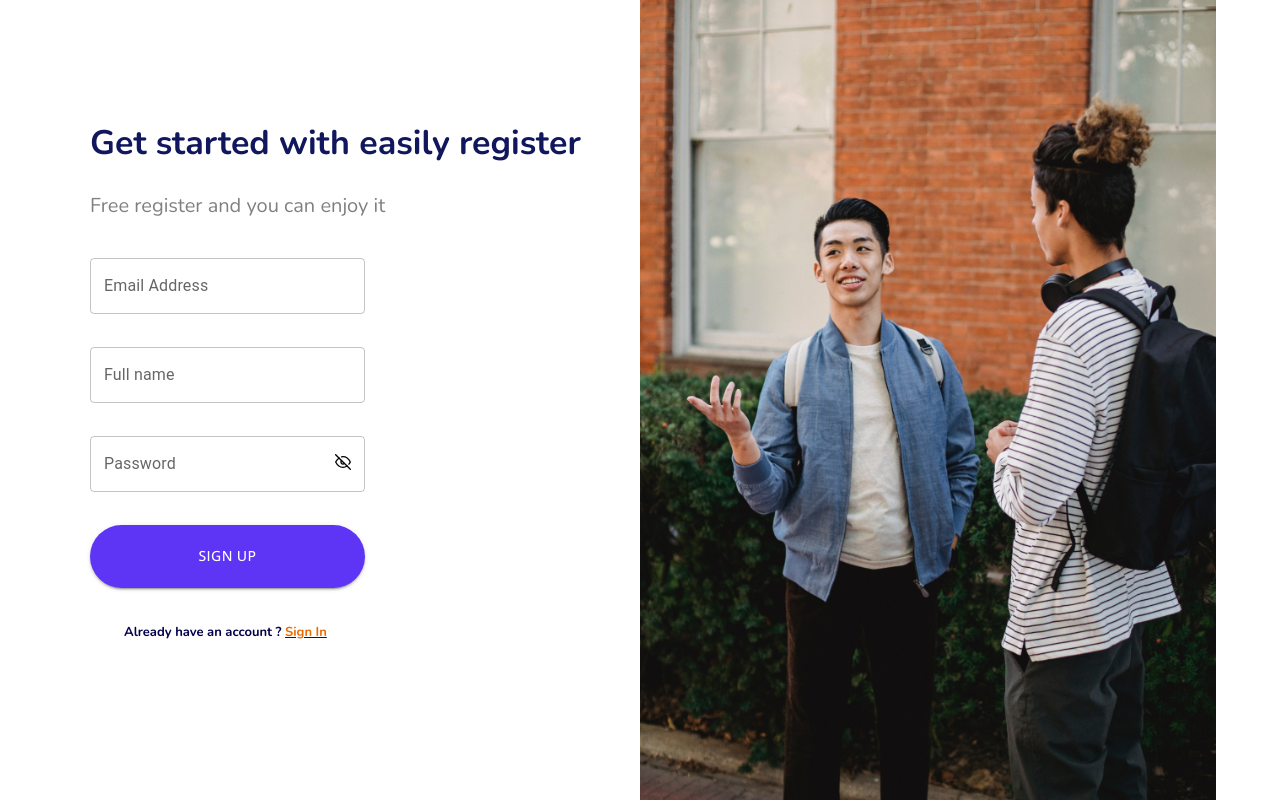
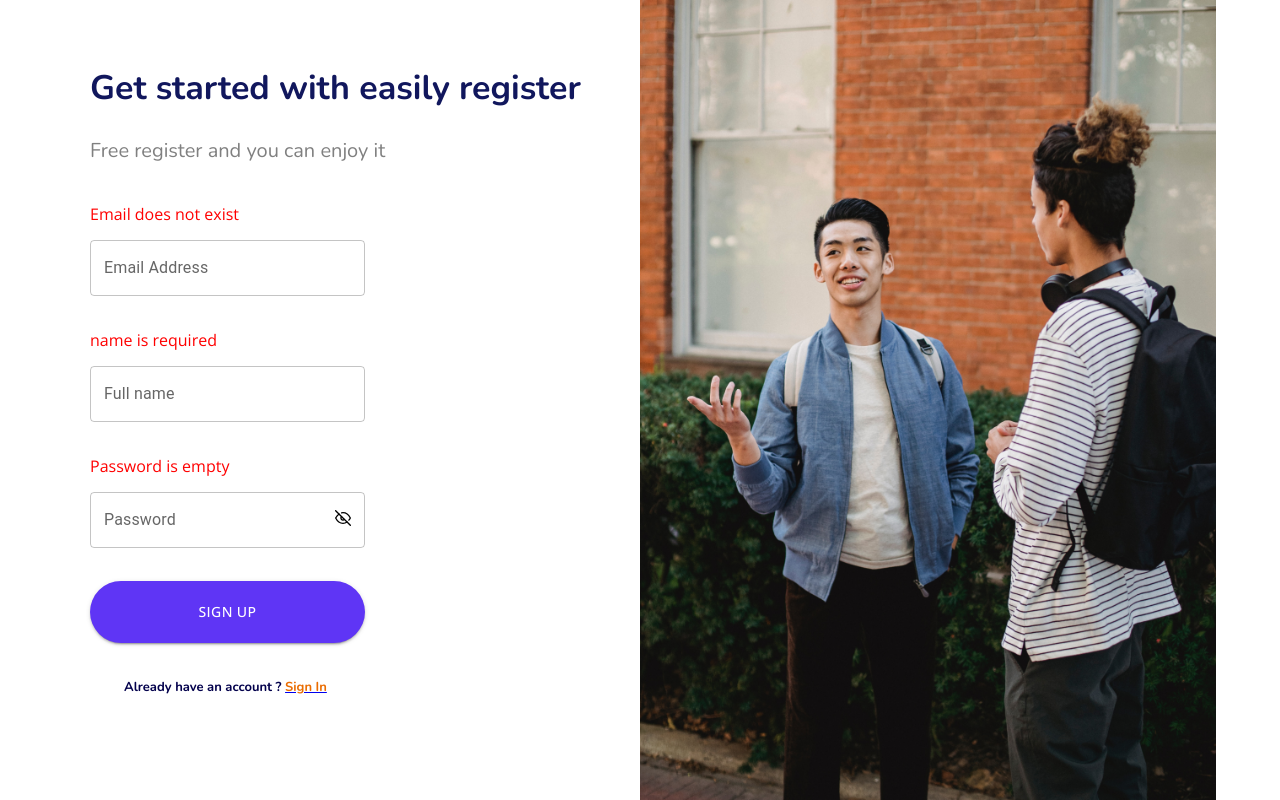
Before and after one commit to mahadihasandev/BartaBox-Chatting-App, a React (Vite) app: page / in a window 1280 px wide. Both pictures are taken after a click on the button "SIGN UP". Built offline with nearby package versions, Linux system fonts and the light colour scheme.

Commit message:
Validation

```diff
--- a/src/index.css
+++ b/src/index.css
@@ -96,3 +96,12 @@
     left: 49%;
     top: 20%;
 }
+
+
+.error-screen{
+    color: red;
+    font-family: "Open Sans", sans-serif;
+    font-weight: 400;
+    padding-bottom: 15px;
+
+}
--- a/src/pages/Login.jsx
+++ b/src/pages/Login.jsx
@@ -74,14 +74,17 @@ function Login() {
 
     if(!pass){
       setPassError("Password is empty")
-    }else if (!/^.{8,}$/.test(pass)){
+    }else if (!/^(?=.{8,})$/.test(pass)){
       setPassError("at least 8 character")
-    }else if(!/[A-Z]/.test(pass)){
+    }else if(!/(?=.*[A-Z])/.test(pass)){
       setPassError("at least one upper case")
-    }else if (!/[a-z]/.test(pass)){
+    }else if (!/^(?=.*[a-z])/.test(pass)){
       setPassError("at least one lower case")
-    }else if (!/\d/.test(pass)){
+    }else if (!/(?=.*\d)/.test(pass)){
       setPassError("at least one number")
+
+      // (?=.*[@$!%*?&])
+      // [A-Za-z\d@$!%*?&]{8,}$
     }
   }
 
@@ -98,10 +101,10 @@ function Login() {
               <img src={GoogleIcon} alt="Google" />
               <h4>Login with Google</h4>
             </div>
-            {emailError&&<div>{emailError}</div>}
+            {emailError&&<div className='error-screen'>{emailError}</div>}
             <CssTextField onChange={handleEmail} id="outlined-basic" label="Email Address" variant="outlined" />
             <div className='passField'>
-              {passError&&<div>{passError}</div>}
+              {passError&&<div className='error-screen'>{passError}</div>}
               <CssTextField onChange={handlePass} type={showPass?"text":"password"} id="outlined-basic" label="Password" variant="outlined" />
               <div onClick={handleEyeClick} className='fa-eye-on'>
 
--- a/src/pages/Registration.jsx
+++ b/src/pages/Registration.jsx
@@ -40,11 +40,72 @@ const CssTextField = styled(TextField)({
 function Registration() {
 
   const [showPass,setShowPass]=useState(false);
-    const [eye,setEye]=useState(false)
+  const [email,setEmail]=useState("");
+  const [emailError,setEmailError]=useState("");
+  const [nameError,setNameError]=useState("");
+  const [passError,setPassError]=useState("");
+  const [name,setName]=useState("");
+   const [pass,setPass]=useState("");
+
+
+
+    function handleEmail(e){
+
+        setEmail(e.target.value)
+        setEmailError("")
+
+    }
+
+    function handleName(e){
+        setName(e.target.value)
+        setNameError("")
+    }
+
+    function handlePass(e){
+        setPass(e.target.value)
+        setPassError("")
+    }
+
+   function handleClick(){
+    if(!email){
+        setEmailError("Email does not exist")
+
+      }else if(!/^\w+([\.-]?\w+)*@\w+([\.-]?\w+)*(\.\w{2,3})+$/.test(email)){
+      setEmailError("Type a valid email")
+    }
+
+
+    if(!name){
+      setNameError("name is required")
+    }else if(!/^.{2,15}$/.test(name)){
+      setNameError("Name must be between 2-16 character long")
+    }else if(!/^[a-zA-Z].*$/.test(name)){
+      setNameError("Must be start with a letter")
+    }else if(!/^[a-zA-Z0-9_]+$/.test(name)){
+      setNameError("only later number & underscore are valid")
+    }
+
+    if(!pass){
+      setPassError("Password is empty")
+    }else if (!/^(?=.{8,})$/.test(pass)){
+      setPassError("at least 8 character")
+    }else if(!/(?=.*[A-Z])/.test(pass)){
+      setPassError("at least one upper case")
+    }else if (!/^(?=.*[a-z])/.test(pass)){
+      setPassError("at least one lower case")
+    }else if (!/(?=.*\d)/.test(pass)){
+      setPassError("at least one number")
+
+      // (?=.*[@$!%*?&])
+      // [A-Za-z\d@$!%*?&]{8,}$
+    }
+
+   }
 
     let handleEyeClick=()=>{
+
       setShowPass(!showPass)
-      setEye(!eye)
+
     }
 
   return (
@@ -55,17 +116,20 @@ function Registration() {
            <div className='reg-title'>
             <h2>Get started with easily register</h2>
             <p>Free register and you can enjoy it</p>
-            <CssTextField id="outlined-basic" label="Email Address" variant="outlined" />
-            <CssTextField id="outlined-basic" label="Full name" variant="outlined" />
+            {emailError&&<div className='error-screen'>{emailError}</div>}
+            <CssTextField onChange={handleEmail} id="outlined-basic" label="Email Address" variant="outlined" />
+            {nameError&&<div className='error-screen'>{nameError}</div>}
+            <CssTextField onChange={handleName} id="outlined-basic" label="Full name" variant="outlined" />
+            {passError&&<div className='error-screen'>{passError}</div>}
             <div className='passField'>
-                          <CssTextField type={showPass?"text":"password"} id="outlined-basic" label="Password" variant="outlined" />
+                          <CssTextField onChange={handlePass} type={showPass?"text":"password"} id="outlined-basic" label="Password" variant="outlined" />
                           <div onClick={handleEyeClick} className='fa-eye-on'>
 
-                          {eye?<FiEye />:<FiEyeOff />}
+                          {showPass?<FiEye />:<FiEyeOff />}
                           </div>
                           </div>
 
-            <BootstrapButton variant="contained">Sign up</BootstrapButton>
+            <BootstrapButton onClick={handleClick} variant="contained">Sign up</BootstrapButton>
             <p>Already  have an account ? <Link to='/login'><span>Sign In</span></Link> </p>
           </div>
          </div>
```
